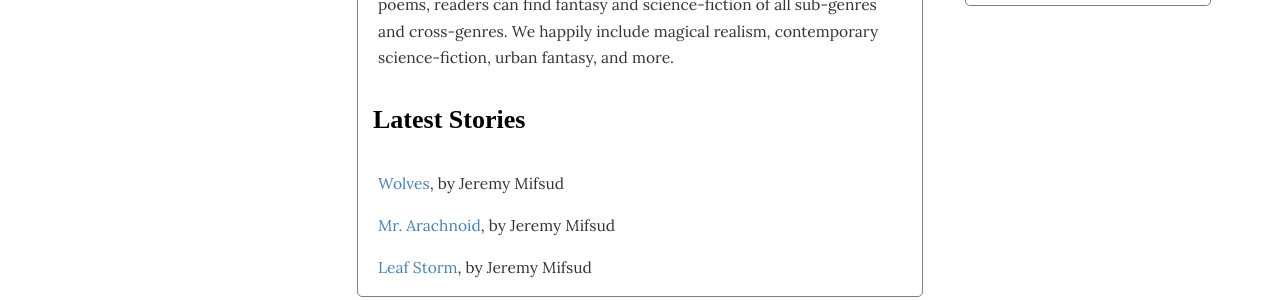
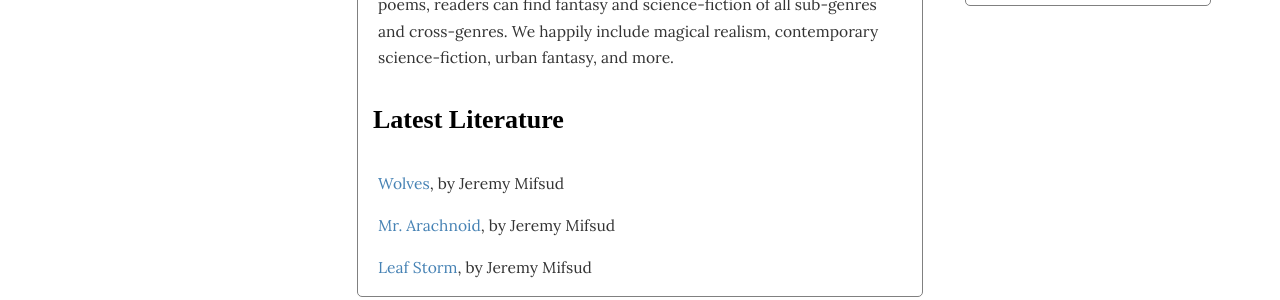
Before and after one commit to lazyadventurerpublishing/prismatica, a Jekyll site: the page built from index.html, in a window 1280 px wide. Shown: the part 496-796 px from the top of the page. Built offline with Jekyll 4.4.1, drawn with Linux system fonts in a browser that asks for light colours; some web fonts are replaced; the list of posts is cut into pages by our own code; comment, search, counter and statistics services are not loaded.

Commit message:
Update index.html

```diff
--- a/index.html
+++ b/index.html
@@ -5,6 +5,6 @@ title: Home
 <div class="home">
     <h4>Welcome to Prismatica!</h4>
     <p>Prismatica Magazine is a weekly LGBTQ fantasy and science fiction magazine published by Lazy Adventurer Publishing. The magazine has its beginnings in June of 2018 and is currently open for submissions. Prismatica features short fiction and poetry by both emerging and established, self-identified LGBTQ writers. In the magazine’s stories and poems, readers can find fantasy and science-fiction of all sub-genres and cross-genres. We happily include magical realism, contemporary science-fiction, urban fantasy, and more.</p>
-    <h4>Latest Stories</h4>
+    <h4>Latest Literature</h4>
     {% include latestpost.html %}
 </div>
```
